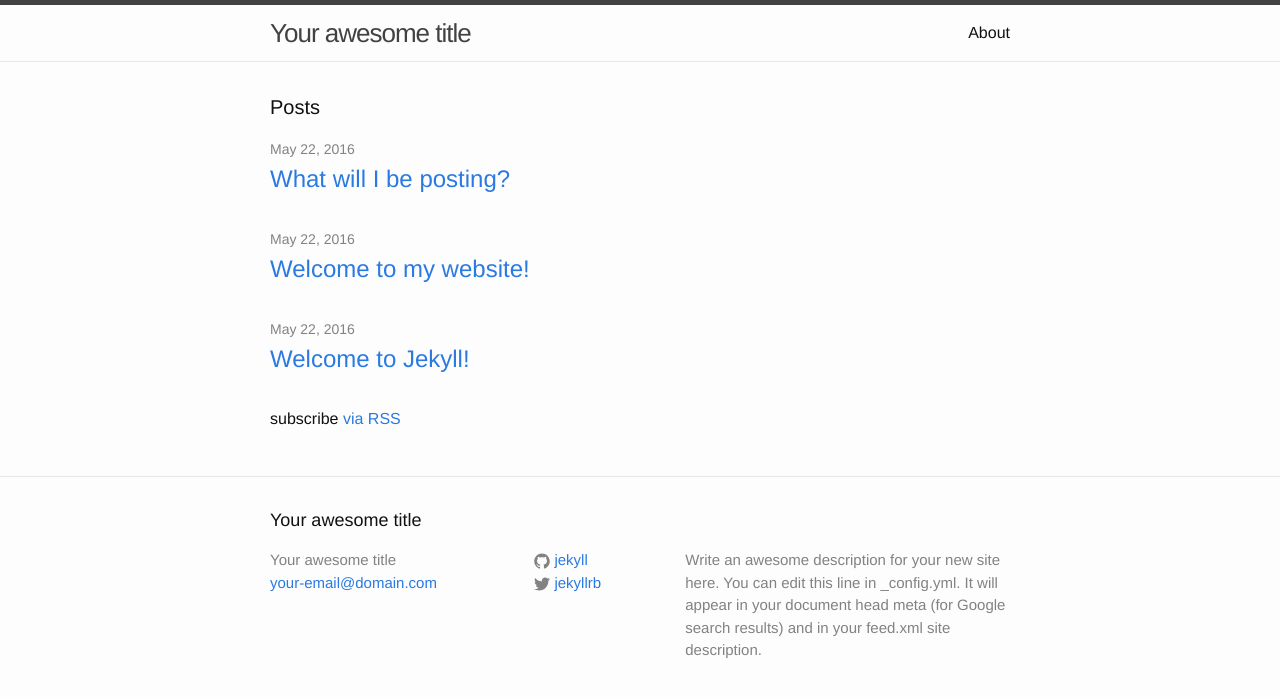
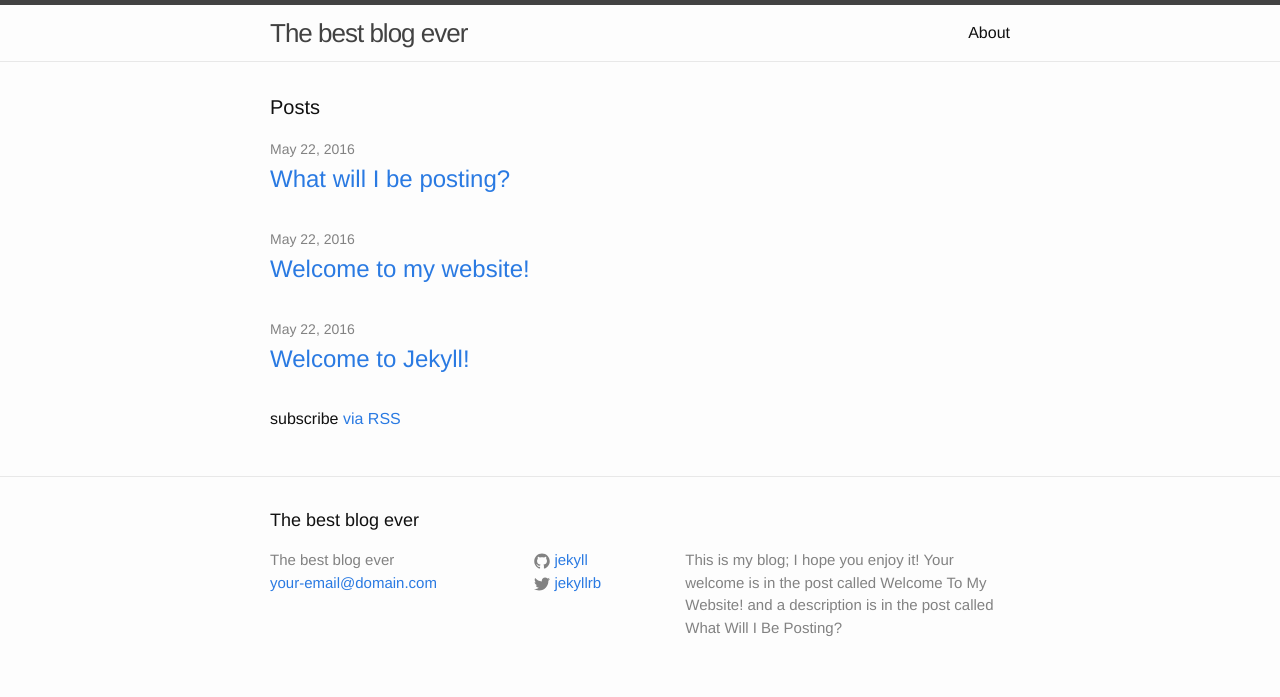
Before and after one commit to mjpatton/mjpatton.github.io, a Jekyll site: the page built from index.html, in a window 1280 px wide. Shown: the top 697 px of the page. Built offline with Jekyll 4.4.1, drawn with Linux system fonts in a browser that asks for light colours.

Commit message:
Update my title and description

```diff
--- a/_config.yml
+++ b/_config.yml
@@ -6,12 +6,11 @@
 # 'jekyll serve'. If you change this file, please restart the server process.
 
 # Site settings
-title: Your awesome title
+title: The best blog ever
 email: your-email@domain.com
 description: > # this means to ignore newlines until "baseurl:"
-  Write an awesome description for your new site here. You can edit this
-  line in _config.yml. It will appear in your document head meta (for
-  Google search results) and in your feed.xml site description.
+  This is my blog; I hope you enjoy it!  Your welcome is in the post called Welcome To My Website! and a description is in the post called
+  What Will I Be Posting?
 baseurl: "" # the subpath of your site, e.g. /blog
 url: "http://yourdomain.com" # the base hostname & protocol for your site
 twitter_username: jekyllrb
```
